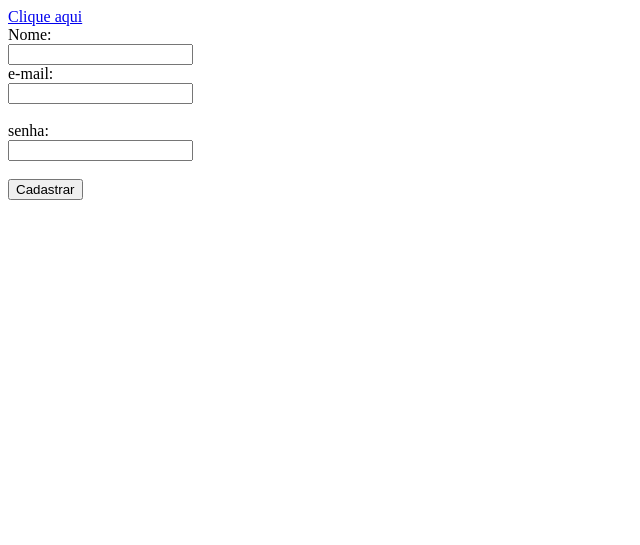
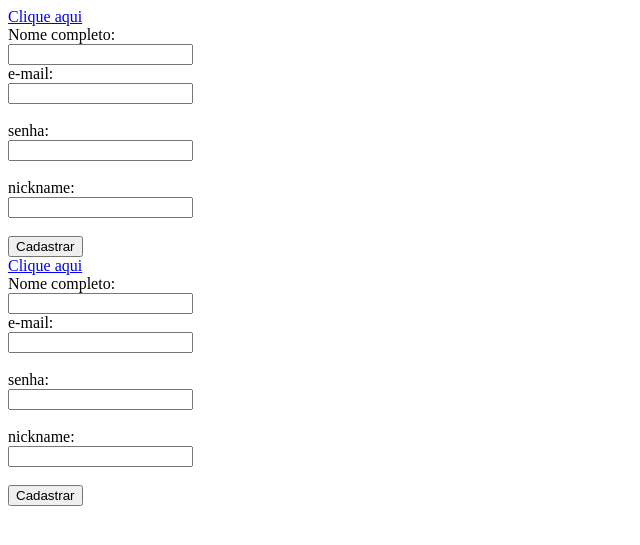
Before and after one commit to babschlott/babschlott.github.io, a PHP site: page /php/index.php in a window 1280 px wide. Shown: the top 545 px of the page, without its empty margins (0-640 px from the left). Run offline with PHP 8.4, Linux system fonts and the light colour scheme.

Commit message:
php atualizado

```diff
--- a/php/index.php
+++ b/php/index.php
@@ -12,7 +12,7 @@
 
 
 <form action="cadastrar.php">
-  Nome:<br>
+  Nome completo:<br>
   <input type="text" name="nome">
   <br>
   e-mail:<br>
@@ -21,9 +21,44 @@
   senha:<br>
   <input type="password" name="senha">
   <br><br>
+  nickname: <br>
+  <input type="text" name="nickname">
+  <br><br>
   <input type="submit" value="Cadastrar">
 </form>
 
 
 </body>
 </html>
+<!DOCTYPE html>
+<html>
+<body>
+
+  <?php
+    //Comentarios
+    $texto ="http://www.google.com";
+    echo "<a href=\"".$texto."\">Clique aqui</a>";
+  ?>
+
+  <!DOCTYPE html>
+
+
+<form action="cadastrar.php">
+  Nome completo:<br>
+  <input type="text" name="nome">
+  <br>
+  e-mail:<br>
+  <input type="text" name="email">
+  <br><br>
+  senha:<br>
+  <input type="password" name="senha">
+  <br><br>
+  nickname: <br>
+  <input type="text" name="nickname">
+  <br><br>
+  <input type="submit" value="Cadastrar">
+</form>
+
+
+</body>
+</html>
```
Also changed, not shown: php/cadastrar.php (+4 -3 lines), php/listar.php (added, +38 -0 lines).
